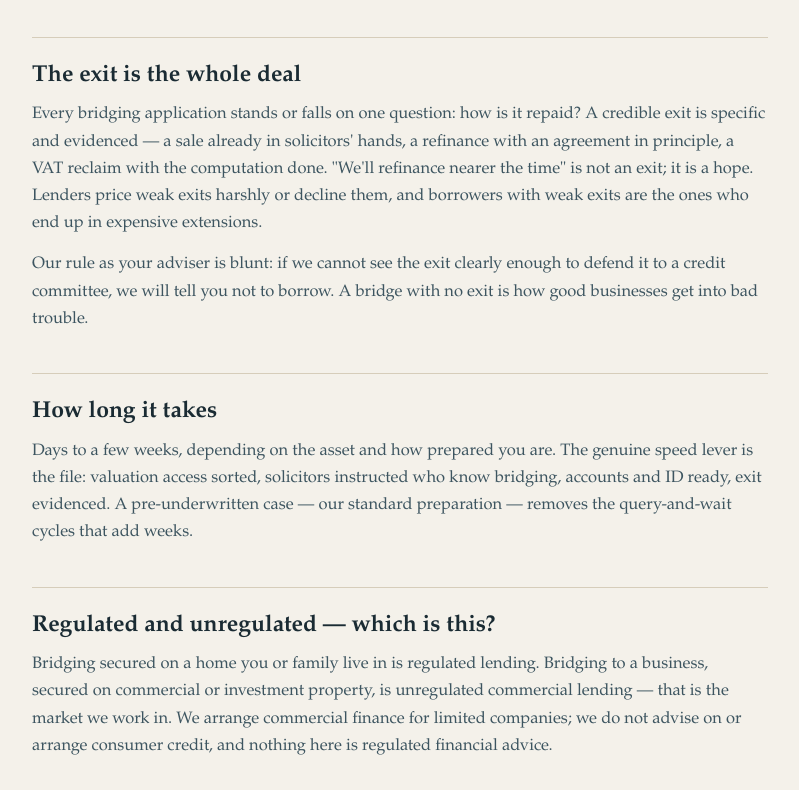
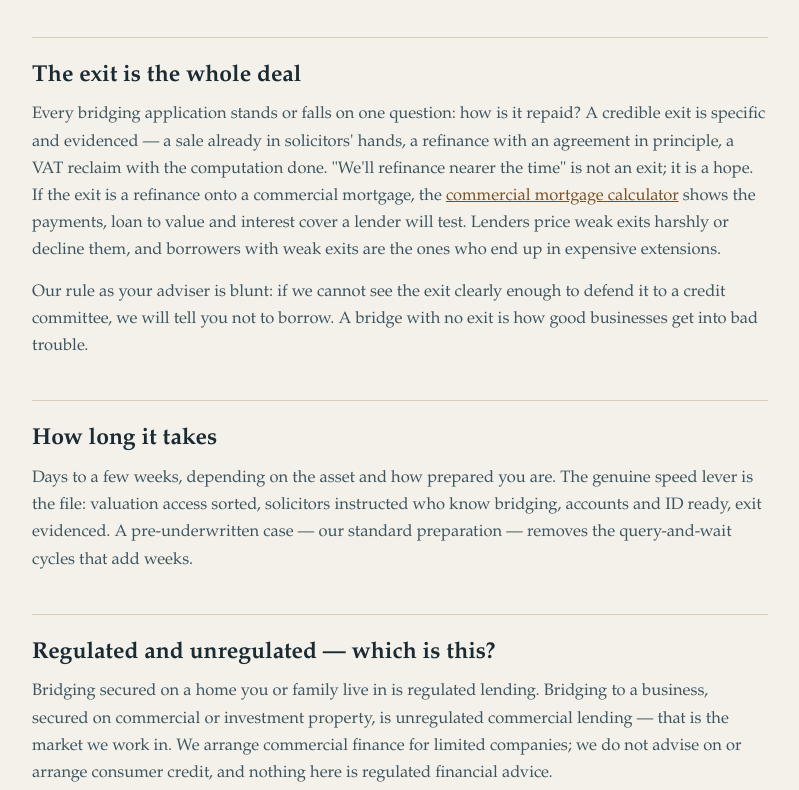
Before and after one commit to Chadhauser/granton-site, a plain HTML site: page how-does-a-bridging-loan-work.html in a window 1280 px wide. Shown: the part 1336-2126 px from the top of the page, without its empty margins (96-895 px from the left). Drawn offline with Linux system fonts and the light colour scheme.

Commit message:
Bridging loan guide: link the exit paragraph to the commercial mortgage calculator

```diff
--- a/how-does-a-bridging-loan-work.html
+++ b/how-does-a-bridging-loan-work.html
@@ -81,7 +81,7 @@
   <p>On top of interest: an arrangement fee (commonly around 2% of the loan), the valuation, the lender's legal costs as well as your own, and sometimes an exit fee. When you compare offers, compare the total cost of the money over your realistic term — a lower rate with a higher fee is frequently the dearer loan on a six-month bridge. This is arithmetic we do as standard before anything is recommended.</p>
 
   <h2>The exit is the whole deal</h2>
-  <p>Every bridging application stands or falls on one question: how is it repaid? A credible exit is specific and evidenced — a sale already in solicitors' hands, a refinance with an agreement in principle, a VAT reclaim with the computation done. "We'll refinance nearer the time" is not an exit; it is a hope. Lenders price weak exits harshly or decline them, and borrowers with weak exits are the ones who end up in expensive extensions.</p>
+  <p>Every bridging application stands or falls on one question: how is it repaid? A credible exit is specific and evidenced — a sale already in solicitors' hands, a refinance with an agreement in principle, a VAT reclaim with the computation done. "We'll refinance nearer the time" is not an exit; it is a hope. If the exit is a refinance onto a commercial mortgage, the <a href="/commercial-mortgage-calculator">commercial mortgage calculator</a> shows the payments, loan to value and interest cover a lender will test. Lenders price weak exits harshly or decline them, and borrowers with weak exits are the ones who end up in expensive extensions.</p>
   <p>Our rule as your adviser is blunt: if we cannot see the exit clearly enough to defend it to a credit committee, we will tell you not to borrow. A bridge with no exit is how good businesses get into bad trouble.</p>
 
   <h2>How long it takes</h2>
```
